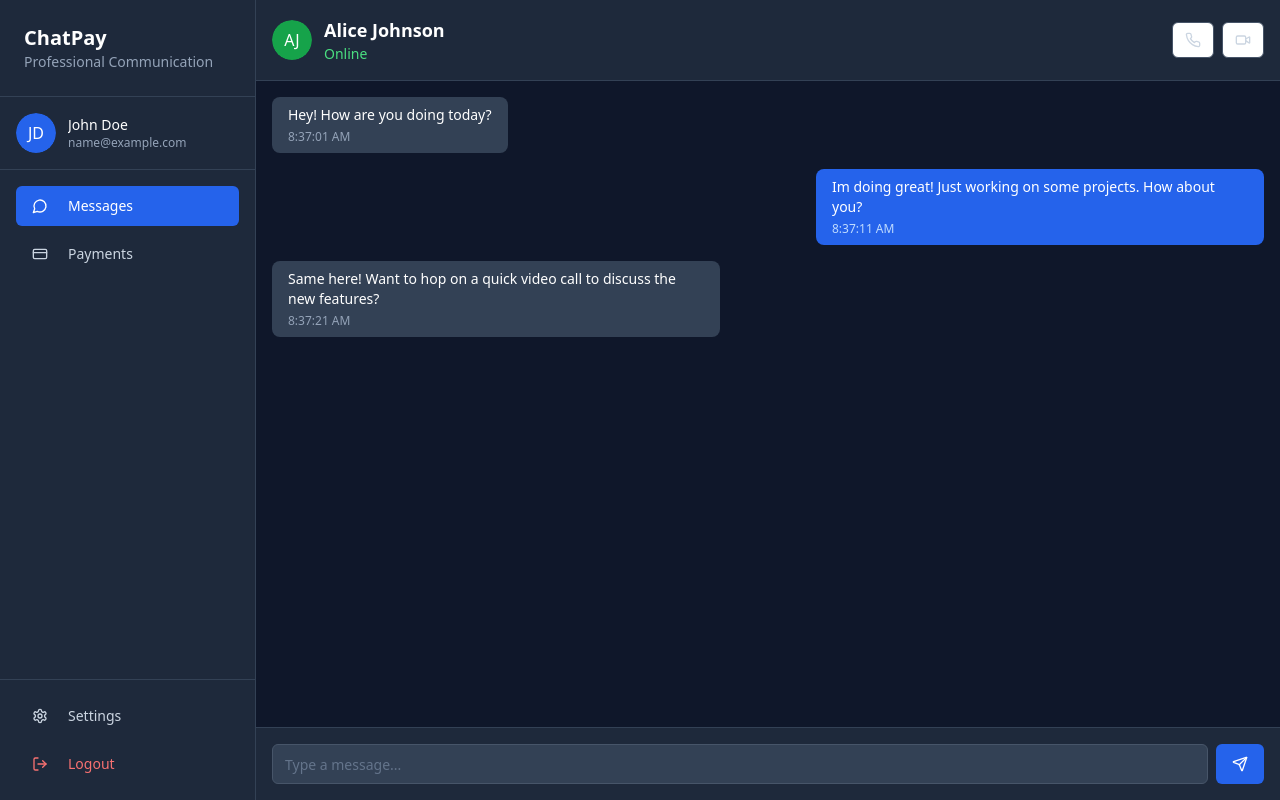
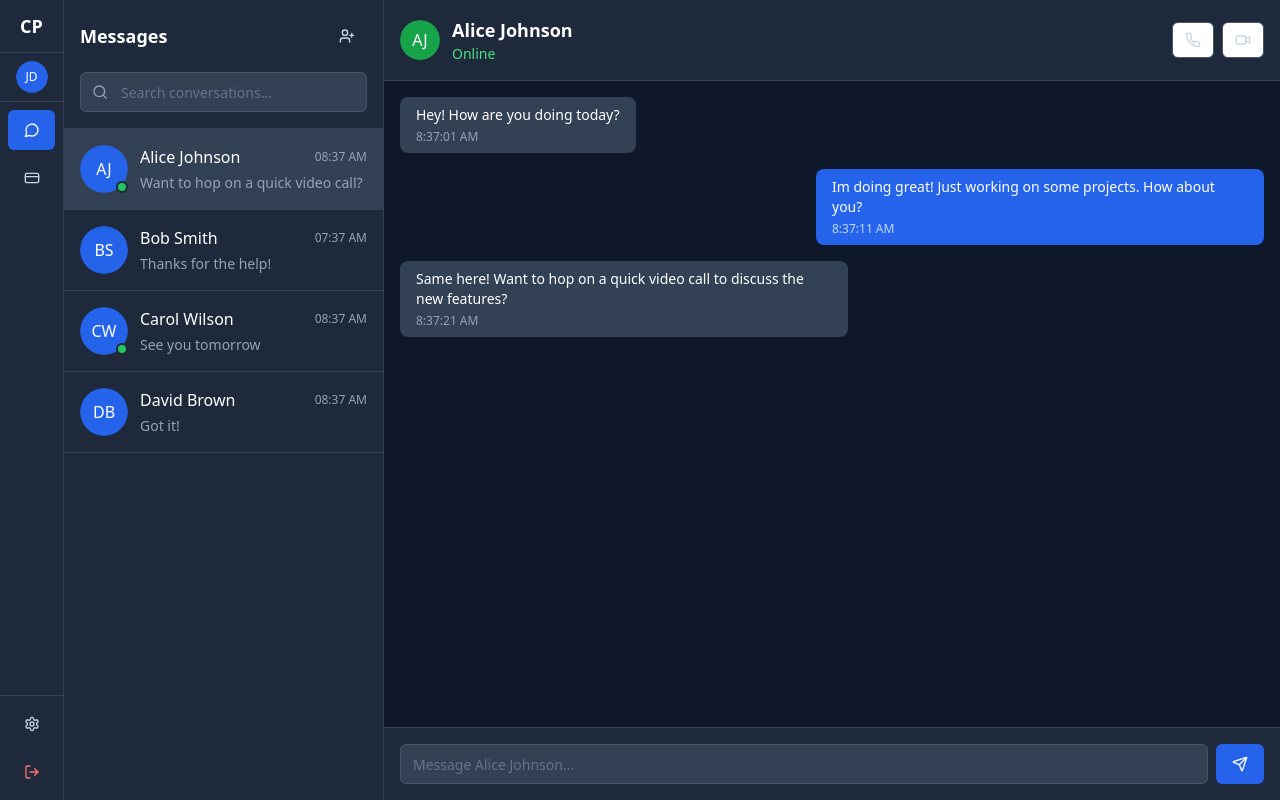
Before and after one commit to Hamid-GenAI-Eng/social-pay-link, a React (Vite) app: page / in a window 1280 px wide. Both pictures are taken after typing "name@example.com", "Sample123" into the empty fields and a click on the button "Sign In". Built offline with nearby package versions, Linux system fonts and the light colour scheme.

Commit message:
Refactor: Reduce sidebar size and add chat sidebar
- Reduced the size of the main sidebar.
- Added a new sidebar to the chat page for selecting friends.

```diff
--- a/src/components/chat/ChatPage.tsx
+++ b/src/components/chat/ChatPage.tsx
@@ -5,6 +5,7 @@ import { Input } from '@/components/ui/input';
 import { Card, CardContent, CardHeader, CardTitle } from '@/components/ui/card';
 import { Avatar, AvatarFallback } from '@/components/ui/avatar';
 import { Phone, Video, Send, Mic, MicOff } from 'lucide-react';
+import { FriendsSidebar } from './FriendsSidebar';
 
 interface ChatPageProps {
   user: { name: string; email: string } | null;
@@ -18,7 +19,23 @@ interface Message {
   isCurrentUser: boolean;
 }
 
+interface Friend {
+  id: string;
+  name: string;
+  email: string;
+  isOnline: boolean;
+  lastMessage?: string;
+  lastMessageTime?: Date;
+}
+
 export const ChatPage: React.FC<ChatPageProps> = ({ user }) => {
+  const [selectedFriend, setSelectedFriend] = useState<Friend | null>({
+    id: '1',
+    name: 'Alice Johnson',
+    email: 'alice@example.com',
+    isOnline: true,
+  });
+
   const [messages, setMessages] = useState<Message[]>([
     {
       id: '1',
@@ -47,6 +64,12 @@ export const ChatPage: React.FC<ChatPageProps> = ({ user }) => {
   const [isCallActive, setIsCallActive] = useState(false);
   const [isMuted, setIsMuted] = useState(false);
 
+  const handleSelectFriend = (friend: Friend) => {
+    setSelectedFriend(friend);
+    // Here you would typically load messages for the selected friend
+    console.log('Selected friend:', friend.name);
+  };
+
   const handleSendMessage = (e: React.FormEvent) => {
     e.preventDefault();
     if (!newMessage.trim()) return;
@@ -65,8 +88,7 @@ export const ChatPage: React.FC<ChatPageProps> = ({ user }) => {
 
   const startCall = (type: 'audio' | 'video') => {
     setIsCallActive(true);
-    // Simulate call functionality
-    console.log(`Starting ${type} call...`);
+    console.log(`Starting ${type} call with ${selectedFriend?.name}...`);
   };
 
   const endCall = () => {
@@ -75,17 +97,29 @@ export const ChatPage: React.FC<ChatPageProps> = ({ user }) => {
   };
 
   return (
-    <div className="h-screen flex flex-col bg-slate-900">
+    <div className="h-screen flex bg-slate-900">
+      <FriendsSidebar
+        selectedFriend={selectedFriend}
+        onSelectFriend={handleSelectFriend}
+      />
+
+      <div className="flex-1 ml-80 flex flex-col">
+        {selectedFriend ? (
+          <>
             {/* Header */}
             <div className="bg-slate-800 border-b border-slate-700 p-4">
               <div className="flex items-center justify-between">
                 <div className="flex items-center space-x-3">
                   <Avatar className="h-10 w-10">
-              <AvatarFallback className="bg-green-600 text-white">AJ</AvatarFallback>
+                    <AvatarFallback className="bg-green-600 text-white">
+                      {selectedFriend.name.split(' ').map(n => n[0]).join('')}
+                    </AvatarFallback>
                   </Avatar>
                   <div>
-              <h2 className="text-lg font-semibold text-white">Alice Johnson</h2>
-              <p className="text-sm text-green-400">Online</p>
+                    <h2 className="text-lg font-semibold text-white">{selectedFriend.name}</h2>
+                    <p className={`text-sm ${selectedFriend.isOnline ? 'text-green-400' : 'text-slate-400'}`}>
+                      {selectedFriend.isOnline ? 'Online' : 'Offline'}
+                    </p>
                   </div>
                 </div>
 
@@ -123,9 +157,11 @@ export const ChatPage: React.FC<ChatPageProps> = ({ user }) => {
                   <div className="bg-slate-900 h-64 rounded-lg flex items-center justify-center mb-4">
                     <div className="text-center">
                       <Avatar className="h-20 w-20 mx-auto mb-4">
-                  <AvatarFallback className="bg-green-600 text-white text-2xl">AJ</AvatarFallback>
+                        <AvatarFallback className="bg-green-600 text-white text-2xl">
+                          {selectedFriend.name.split(' ').map(n => n[0]).join('')}
+                        </AvatarFallback>
                       </Avatar>
-                <p className="text-white">Alice Johnson</p>
+                      <p className="text-white">{selectedFriend.name}</p>
                       <p className="text-green-400 text-sm">Connected</p>
                     </div>
                   </div>
@@ -181,7 +217,7 @@ export const ChatPage: React.FC<ChatPageProps> = ({ user }) => {
                 <Input
                   value={newMessage}
                   onChange={(e) => setNewMessage(e.target.value)}
-            placeholder="Type a message..."
+                  placeholder={`Message ${selectedFriend.name}...`}
                   className="flex-1 bg-slate-700 border-slate-600 text-white placeholder-slate-400"
                   disabled={isCallActive}
                 />
@@ -194,6 +230,17 @@ export const ChatPage: React.FC<ChatPageProps> = ({ user }) => {
                 </Button>
               </form>
             </div>
+          </>
+        ) : (
+          <div className="flex-1 flex items-center justify-center">
+            <div className="text-center text-slate-400">
+              <MessageCircle className="h-16 w-16 mx-auto mb-4" />
+              <h3 className="text-xl font-semibold mb-2">Select a conversation</h3>
+              <p>Choose from your existing conversations or start a new one</p>
+            </div>
+          </div>
+        )}
+      </div>
     </div>
   );
 };
--- /dev/null
+++ b/src/components/chat/FriendsSidebar.tsx
@@ -0,0 +1,139 @@
+
+import React, { useState } from 'react';
+import { Button } from '@/components/ui/button';
+import { Input } from '@/components/ui/input';
+import { Avatar, AvatarFallback } from '@/components/ui/avatar';
+import { Search, Plus, UserPlus } from 'lucide-react';
+
+interface Friend {
+  id: string;
+  name: string;
+  email: string;
+  isOnline: boolean;
+  lastMessage?: string;
+  lastMessageTime?: Date;
+}
+
+interface FriendsSidebarProps {
+  selectedFriend: Friend | null;
+  onSelectFriend: (friend: Friend) => void;
+}
+
+export const FriendsSidebar: React.FC<FriendsSidebarProps> = ({ selectedFriend, onSelectFriend }) => {
+  const [searchQuery, setSearchQuery] = useState('');
+
+  // Mock friends data
+  const [friends] = useState<Friend[]>([
+    {
+      id: '1',
+      name: 'Alice Johnson',
+      email: 'alice@example.com',
+      isOnline: true,
+      lastMessage: 'Want to hop on a quick video call?',
+      lastMessageTime: new Date(Date.now() - 10000),
+    },
+    {
+      id: '2',
+      name: 'Bob Smith',
+      email: 'bob@example.com',
+      isOnline: false,
+      lastMessage: 'Thanks for the help!',
+      lastMessageTime: new Date(Date.now() - 3600000),
+    },
+    {
+      id: '3',
+      name: 'Carol Wilson',
+      email: 'carol@example.com',
+      isOnline: true,
+      lastMessage: 'See you tomorrow',
+      lastMessageTime: new Date(Date.now() - 86400000),
+    },
+    {
+      id: '4',
+      name: 'David Brown',
+      email: 'david@example.com',
+      isOnline: false,
+      lastMessage: 'Got it!',
+      lastMessageTime: new Date(Date.now() - 172800000),
+    },
+  ]);
+
+  const filteredFriends = friends.filter(friend =>
+    friend.name.toLowerCase().includes(searchQuery.toLowerCase()) ||
+    friend.email.toLowerCase().includes(searchQuery.toLowerCase())
+  );
+
+  return (
+    <div className="fixed left-16 top-0 h-full w-80 bg-slate-800 border-r border-slate-700 flex flex-col">
+      {/* Header */}
+      <div className="p-4 border-b border-slate-700">
+        <div className="flex items-center justify-between mb-4">
+          <h2 className="text-lg font-semibold text-white">Messages</h2>
+          <Button
+            variant="ghost"
+            size="icon"
+            className="text-slate-300 hover:bg-slate-700 hover:text-white"
+            title="Add Friend"
+          >
+            <UserPlus className="h-4 w-4" />
+          </Button>
+        </div>
+
+        {/* Search */}
+        <div className="relative">
+          <Search className="absolute left-3 top-1/2 transform -translate-y-1/2 h-4 w-4 text-slate-400" />
+          <Input
+            value={searchQuery}
+            onChange={(e) => setSearchQuery(e.target.value)}
+            placeholder="Search conversations..."
+            className="pl-10 bg-slate-700 border-slate-600 text-white placeholder-slate-400"
+          />
+        </div>
+      </div>
+
+      {/* Friends List */}
+      <div className="flex-1 overflow-y-auto">
+        {filteredFriends.map((friend) => (
+          <div
+            key={friend.id}
+            className={`p-4 border-b border-slate-700 cursor-pointer transition-colors ${
+              selectedFriend?.id === friend.id
+                ? 'bg-slate-700'
+                : 'hover:bg-slate-700/50'
+            }`}
+            onClick={() => onSelectFriend(friend)}
+          >
+            <div className="flex items-center space-x-3">
+              <div className="relative">
+                <Avatar className="h-12 w-12">
+                  <AvatarFallback className="bg-blue-600 text-white">
+                    {friend.name.split(' ').map(n => n[0]).join('')}
+                  </AvatarFallback>
+                </Avatar>
+                {friend.isOnline && (
+                  <div className="absolute bottom-0 right-0 h-3 w-3 bg-green-500 border-2 border-slate-800 rounded-full"></div>
+                )}
+              </div>
+
+              <div className="flex-1 min-w-0">
+                <div className="flex items-center justify-between">
+                  <h3 className="text-white font-medium truncate">{friend.name}</h3>
+                  {friend.lastMessageTime && (
+                    <span className="text-xs text-slate-400">
+                      {friend.lastMessageTime.toLocaleTimeString([], { hour: '2-digit', minute: '2-digit' })}
+                    </span>
+                  )}
+                </div>
+                {friend.lastMessage && (
+                  <p className="text-sm text-slate-400 truncate mt-1">
+                    {friend.lastMessage}
+                  </p>
+                )}
+              </div>
+            </div>
+          </div>
+        ))}
+      </div>
+    </div>
+  );
+};
--- a/src/components/layout/Sidebar.tsx
+++ b/src/components/layout/Sidebar.tsx
@@ -13,74 +13,73 @@ interface SidebarProps {
 
 export const Sidebar: React.FC<SidebarProps> = ({ currentPage, onPageChange, user, onLogout }) => {
   return (
-    <div className="fixed left-0 top-0 h-full w-64 bg-slate-800 border-r border-slate-700 flex flex-col">
+    <div className="fixed left-0 top-0 h-full w-16 bg-slate-800 border-r border-slate-700 flex flex-col">
       {/* Header */}
-      <div className="p-6 border-b border-slate-700">
-        <h1 className="text-xl font-bold text-white">ChatPay</h1>
-        <p className="text-sm text-slate-400">Professional Communication</p>
+      <div className="p-3 border-b border-slate-700">
+        <h1 className="text-lg font-bold text-white text-center">CP</h1>
       </div>
 
       {/* User Profile */}
-      <div className="p-4 border-b border-slate-700">
-        <div className="flex items-center space-x-3">
-          <Avatar className="h-10 w-10">
-            <AvatarFallback className="bg-blue-600 text-white">
+      <div className="p-2 border-b border-slate-700">
+        <div className="flex justify-center">
+          <Avatar className="h-8 w-8">
+            <AvatarFallback className="bg-blue-600 text-white text-xs">
               {user?.name?.split(' ').map(n => n[0]).join('') || 'U'}
             </AvatarFallback>
           </Avatar>
-          <div className="flex-1 min-w-0">
-            <p className="text-sm font-medium text-white truncate">{user?.name}</p>
-            <p className="text-xs text-slate-400 truncate">{user?.email}</p>
-          </div>
         </div>
       </div>
 
       {/* Navigation */}
-      <nav className="flex-1 p-4 space-y-2">
+      <nav className="flex-1 p-2 space-y-2">
         <Button
           variant={currentPage === 'chat' ? 'default' : 'ghost'}
-          className={`w-full justify-start ${
+          size="icon"
+          className={`w-full ${
             currentPage === 'chat'
               ? 'bg-blue-600 text-white hover:bg-blue-700'
               : 'text-slate-300 hover:bg-slate-700 hover:text-white'
           }`}
           onClick={() => onPageChange('chat')}
+          title="Messages"
         >
-          <MessageCircle className="mr-3 h-4 w-4" />
-          Messages
+          <MessageCircle className="h-4 w-4" />
         </Button>
 
         <Button
           variant={currentPage === 'payment' ? 'default' : 'ghost'}
-          className={`w-full justify-start ${
+          size="icon"
+          className={`w-full ${
             currentPage === 'payment'
               ? 'bg-blue-600 text-white hover:bg-blue-700'
               : 'text-slate-300 hover:bg-slate-700 hover:text-white'
           }`}
           onClick={() => onPageChange('payment')}
+          title="Payments"
         >
-          <CreditCard className="mr-3 h-4 w-4" />
-          Payments
+          <CreditCard className="h-4 w-4" />
         </Button>
       </nav>
 
       {/* Footer Actions */}
-      <div className="p-4 border-t border-slate-700 space-y-2">
+      <div className="p-2 border-t border-slate-700 space-y-2">
         <Button
           variant="ghost"
-          className="w-full justify-start text-slate-300 hover:bg-slate-700 hover:text-white"
+          size="icon"
+          className="w-full text-slate-300 hover:bg-slate-700 hover:text-white"
+          title="Settings"
         >
-          <Settings className="mr-3 h-4 w-4" />
-          Settings
+          <Settings className="h-4 w-4" />
         </Button>
 
         <Button
           variant="ghost"
-          className="w-full justify-start text-red-400 hover:bg-red-900/20 hover:text-red-300"
+          size="icon"
+          className="w-full text-red-400 hover:bg-red-900/20 hover:text-red-300"
           onClick={onLogout}
+          title="Logout"
         >
-          <LogOut className="mr-3 h-4 w-4" />
-          Logout
+          <LogOut className="h-4 w-4" />
         </Button>
       </div>
     </div>
--- a/src/pages/Index.tsx
+++ b/src/pages/Index.tsx
@@ -37,7 +37,7 @@ const Index = () => {
         user={user}
         onLogout={handleLogout}
       />
-      <main className="flex-1 ml-64">
+      <main className={`flex-1 ${currentPage === 'chat' ? 'ml-16' : 'ml-16'}`}>
         {currentPage === 'chat' ? (
           <ChatPage user={user} />
         ) : (
```
Lines whose indentation alone changed are shown as unchanged.
